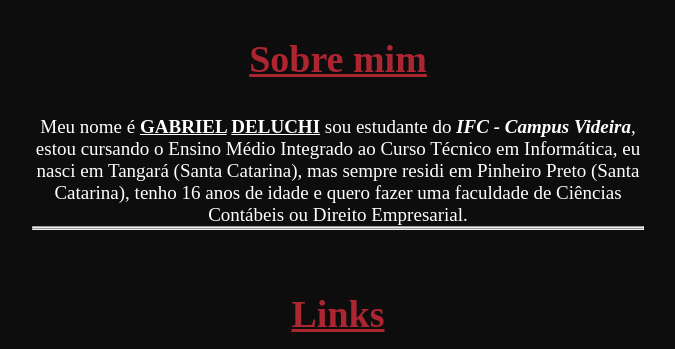
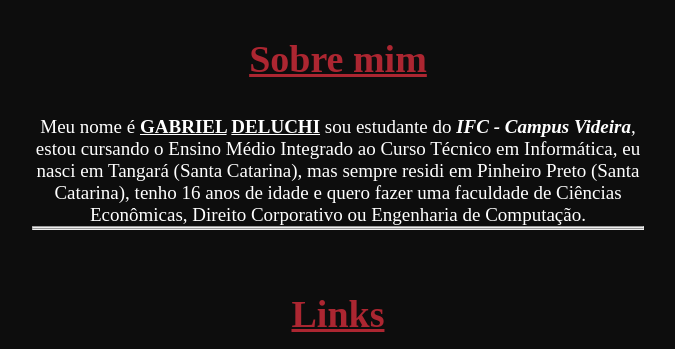
Before and after one commit to DeluchiGuinle/Sobre-mim, a plain HTML site: page index.html in a window 1280 px wide. Shown: the part 2150-2499 px from the top of the page, without its empty margins (302-977 px from the left). Drawn offline with Linux system fonts and the light colour scheme; a web font is replaced by a local one.

Commit message:
Update index.html

```diff
--- a/index.html
+++ b/index.html
@@ -65,7 +65,7 @@
 
             <p>Meu nome é <b><u>GABRIEL</u> <u>DELUCHI</u></b> sou estudante do <i><b>IFC - Campus Videira</b></i>, estou cursando o Ensino Médio Integrado ao Curso Técnico em Informática,
                eu nasci em Tangará (Santa Catarina), mas sempre residi em Pinheiro Preto (Santa Catarina), tenho 16 anos de idade e quero fazer uma
-               faculdade de Ciências Contábeis ou Direito Empresarial.
+               faculdade de Ciências Econômicas, Direito Corporativo ou Engenharia de Computação.
             </p>
 <hr>
 <hr>
```
